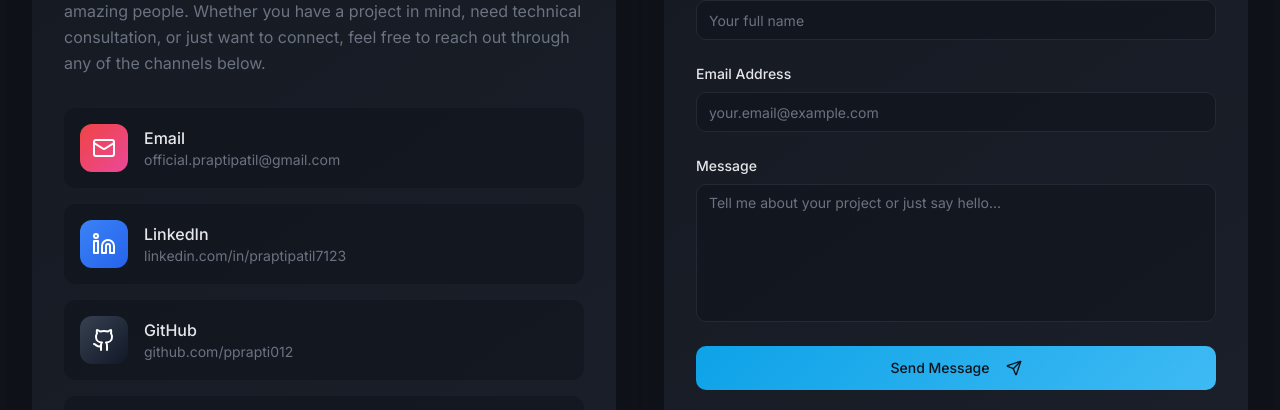
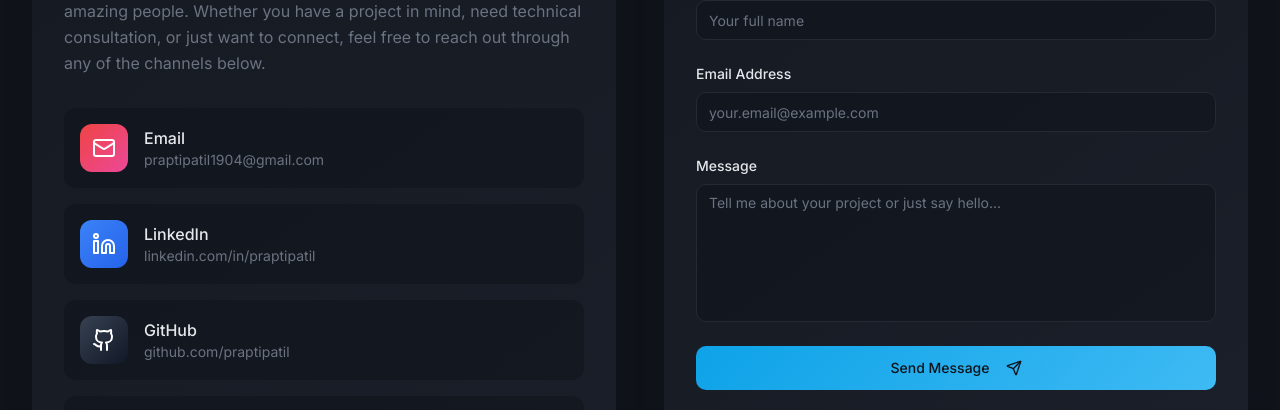
Before and after one commit to pprapti012/portfolio_praptipatil, a React (Vite) app: page / in a window 1280 px wide. Shown: the part 8778-9188 px from the top of the page. Built offline with nearby package versions, Linux system fonts and the light colour scheme.

Commit message:
Visual edit in Lovable

```diff
--- a/src/components/Contact.tsx
+++ b/src/components/Contact.tsx
@@ -36,20 +36,20 @@ const Contact = () => {
   const contactInfo = [{
     icon: Mail,
     label: 'Email',
-    value: 'official.praptipatil@gmail.com',
-    href: 'mailto:official.praptipatil@gmail.com',
+    value: 'praptipatil1904@gmail.com',
+    href: 'mailto:praptipatil1904@gmail.com',
     color: 'from-red-500 to-pink-500'
   }, {
     icon: Linkedin,
     label: 'LinkedIn',
-    value: 'linkedin.com/in/praptipatil7123',
-    href: 'http://www.linkedin.com/in/praptipatil7123',
+    value: 'linkedin.com/in/praptipatil',
+    href: 'https://linkedin.com/in/praptipatil',
     color: 'from-blue-500 to-blue-600'
   }, {
     icon: Github,
     label: 'GitHub',
-    value: 'github.com/pprapti012',
-    href: 'https://github.com/pprapti012',
+    value: 'github.com/praptipatil',
+    href: 'https://github.com/praptipatil',
     color: 'from-gray-700 to-gray-900'
   }, {
     icon: ExternalLink,
@@ -156,7 +156,7 @@ const Contact = () => {
               Let's discuss your project requirements and create something amazing together.
               I'm always open to new opportunities and interesting challenges.
             </p>
-            <Button size="lg" className="gradient-primary hover:shadow-button transition-smooth" onClick={() => window.open('mailto:official.praptipatil@gmail.com', '_blank')}>
+            <Button size="lg" className="gradient-primary hover:shadow-button transition-smooth" onClick={() => window.open('mailto:praptipatil1904@gmail.com', '_blank')}>
               Start a Conversation
             </Button>
           </div>
```
